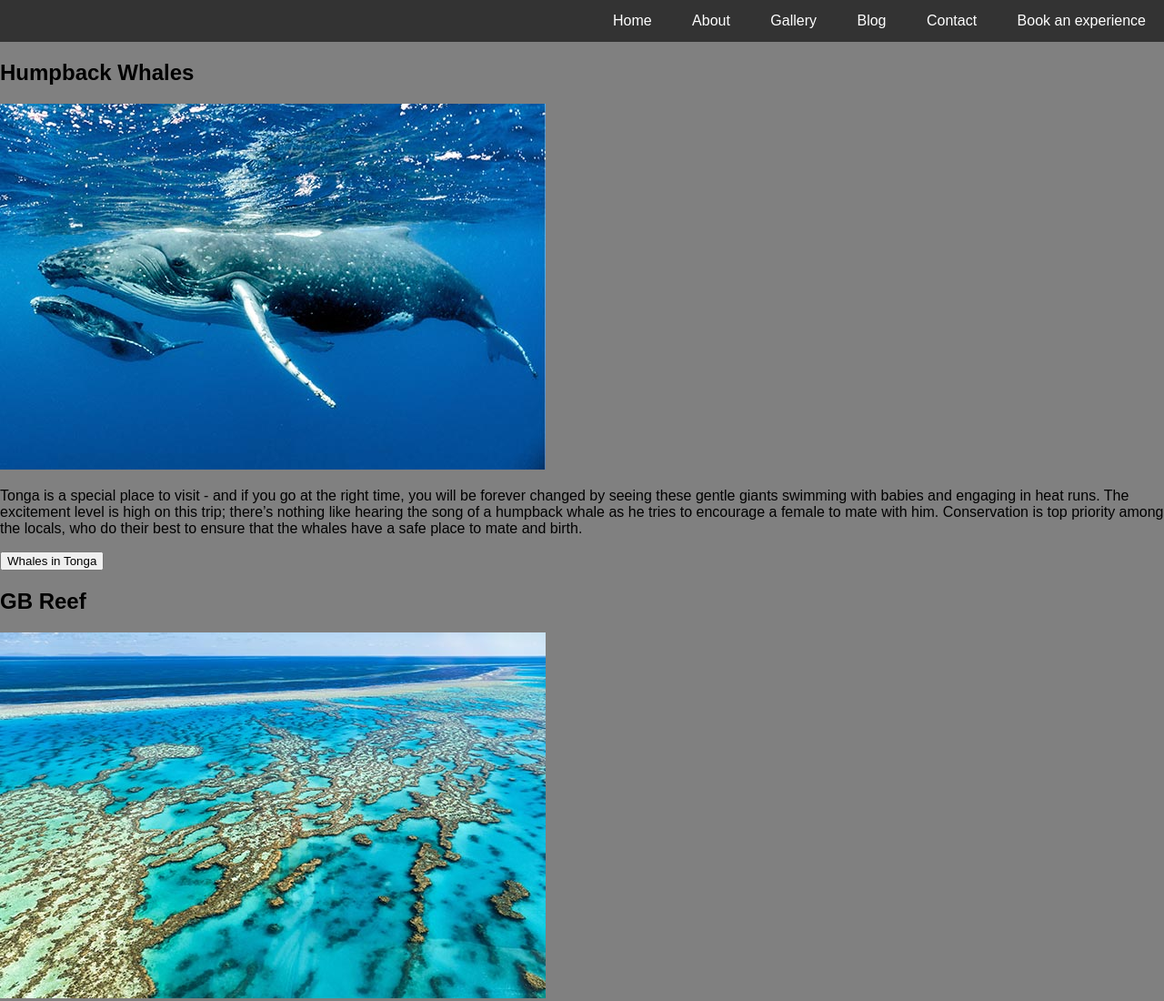
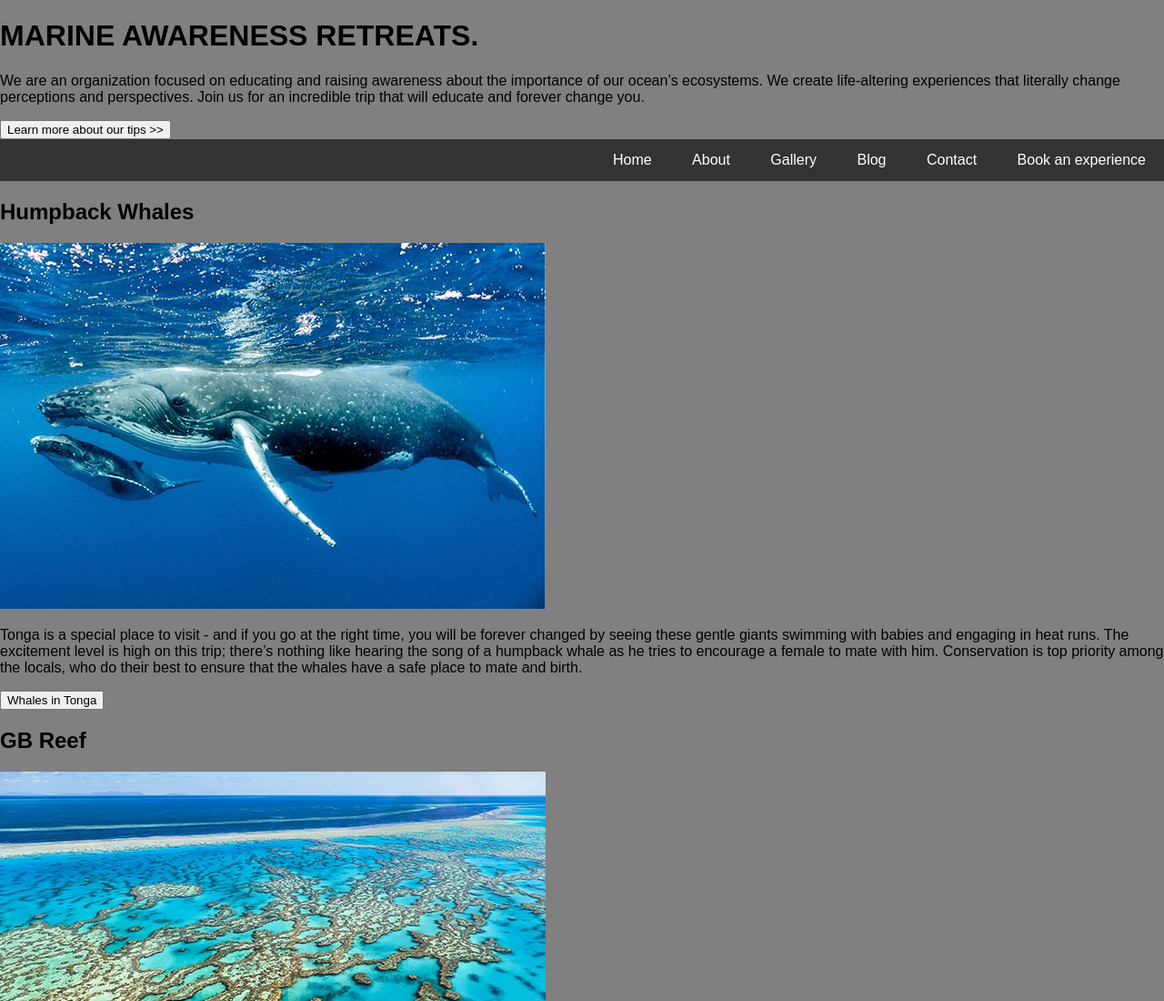
Before and after one commit to MarcalekM/SeaWorldHTML, a plain HTML site: page index.html in a window 1280 px wide. Shown: the top 1100 px of the page at 91% size. Drawn offline with nearby package versions, Linux system fonts and the light colour scheme.

Commit message:
Update index.html

```diff
--- a/index.html
+++ b/index.html
@@ -8,6 +8,15 @@
     <link rel="icon" type="image/x-icon" href="images/favicon.ico">
     <link rel="stylesheet" href="style.css">
 </head>
+    <header>
+    <div class="container">
+        <div class="headerSzoveg">
+            <h1>MARINE AWARENESS RETREATS.</h1>
+            <p>We are an organization focused on educating and raising awareness about the importance of our ocean’s ecosystems. We create life-altering experiences that literally change perceptions and perspectives. Join us for an incredible trip that will educate and forever change you.</p>
+            <button id="headerGomb">Learn more about our tips  >></button>
+        </div>
+    </div>
+ </header>
 <body ng-controller="myController">
     <nav class="navbar">
         <ul>
```
